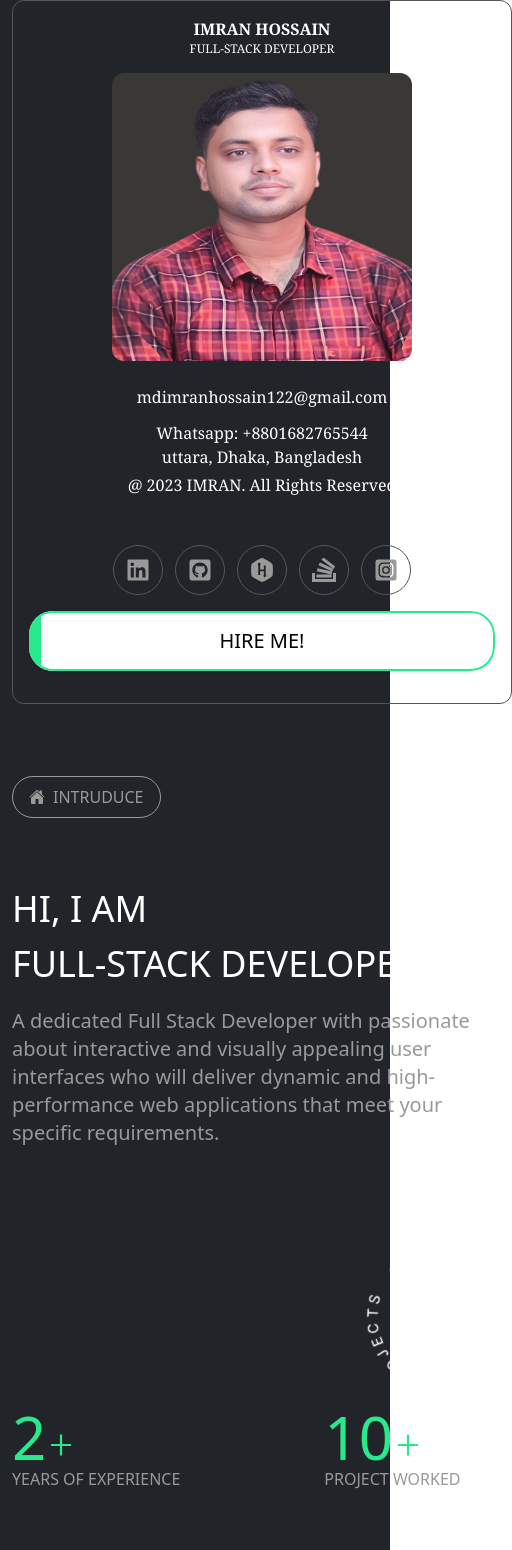
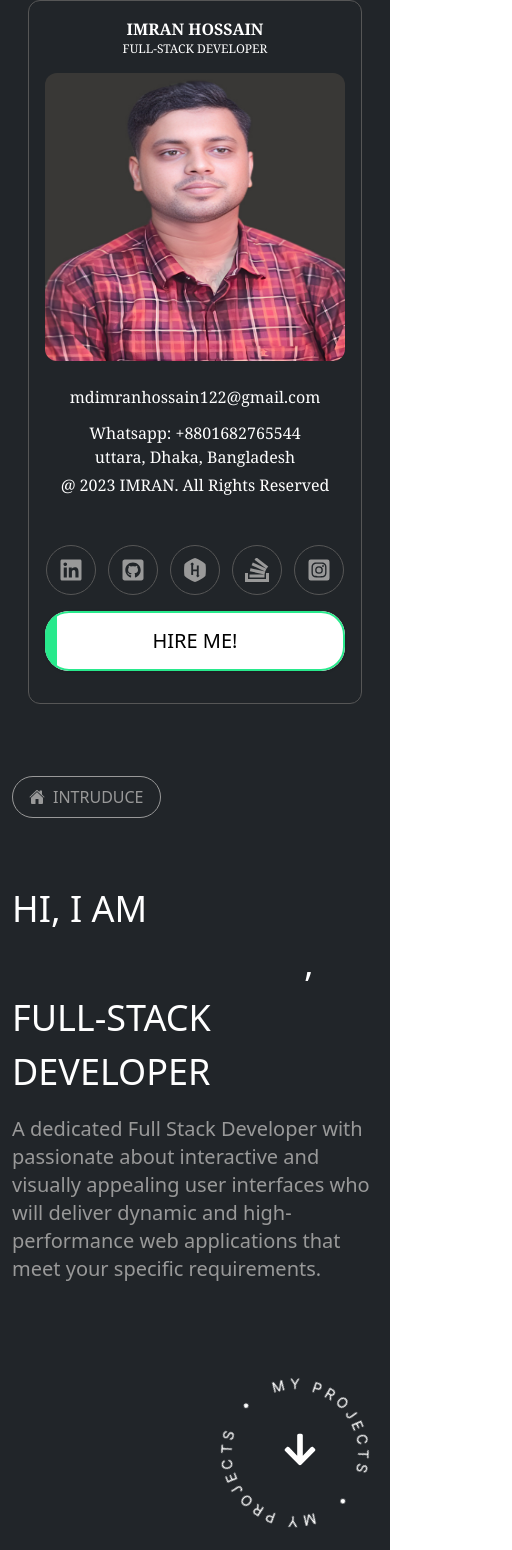
Before and after one commit to Imran122/latest-portfolio-frontend, a Next.js app: page / in a window 390 px wide. Shown: the top 1550 px of the page, 512 px wide, since content can reach past the window. Built offline with nearby package versions, Linux system fonts and the light colour scheme; what tailwindcss-filters would draw is missing.

Commit message:
fix design issue

```diff
--- a/src/components/HomeComponents/IntroductionComponent.js
+++ b/src/components/HomeComponents/IntroductionComponent.js
@@ -76,7 +76,7 @@ const IntroductionComponent = () => {
           </p>
         </div>
         {/*     project image rortaing deisgn */}
-        <div className="mt-24 relative text-center">
+        <div className="mt-24 relative text-center mr-3">
           <div className="flex items-center justify-end">
             {" "}
             {/* Use justify-end to align to the right */}
--- a/src/pages/HomePage/homePage.js
+++ b/src/pages/HomePage/homePage.js
@@ -17,7 +17,7 @@ const HomePage = () => {
         </div>
       </div> */}
       <div className="lg:h-screen lg:col-span-2 lg:sticky lg:top-0 flex items-center lg:left-2">
-        <div className="border border-secondary_colour lg:w-full w-[500px] mx-auto rounded-xl">
+        <div className="border border-secondary_colour lg:w-full cs-screen:w-80 cs-screen-second:w-96 mx-auto rounded-xl">
           <LeftSidebar></LeftSidebar>
         </div>
       </div>
--- a/src/styles/globals.css
+++ b/src/styles/globals.css
@@ -21,7 +21,7 @@
     @apply text-white text-5xl font-light font-custom_intro_font;
   }
   .middle-body-skill-div {
-    @apply flex flex-col gap-2 py-16 px-0 justify-center items-center text-center border border-text_colour hover:border-primary_colour rounded-[85px];
+    @apply flex flex-col gap-2 py-6 px-4 justify-center items-center text-center border border-text_colour hover:border-primary_colour rounded-[65px];
   }
   .middle-body-skill-h-text {
     @apply text-text_colour text-xl font-custom_subtitle_font font-medium uppercase mt-4 hover:text-primary_colour;
--- a/tailwind.config.js
+++ b/tailwind.config.js
@@ -21,6 +21,7 @@ module.exports = {
       display: ["group-hover"],
       screens: {
         "cs-screen": [{ min: "1020px", max: "1420px" }],
+        "cs-screen-second": [{ min: "1421px", max: "1680px" }],
       },
       fontFamily: {
         custom_intro_font: "var(--custom-intro-font)",
```
Also changed, not shown: src/components/HomeComponents/MySkills.js (+2 -2 lines), 1 other file (tests, documents, lock files or other folders).
